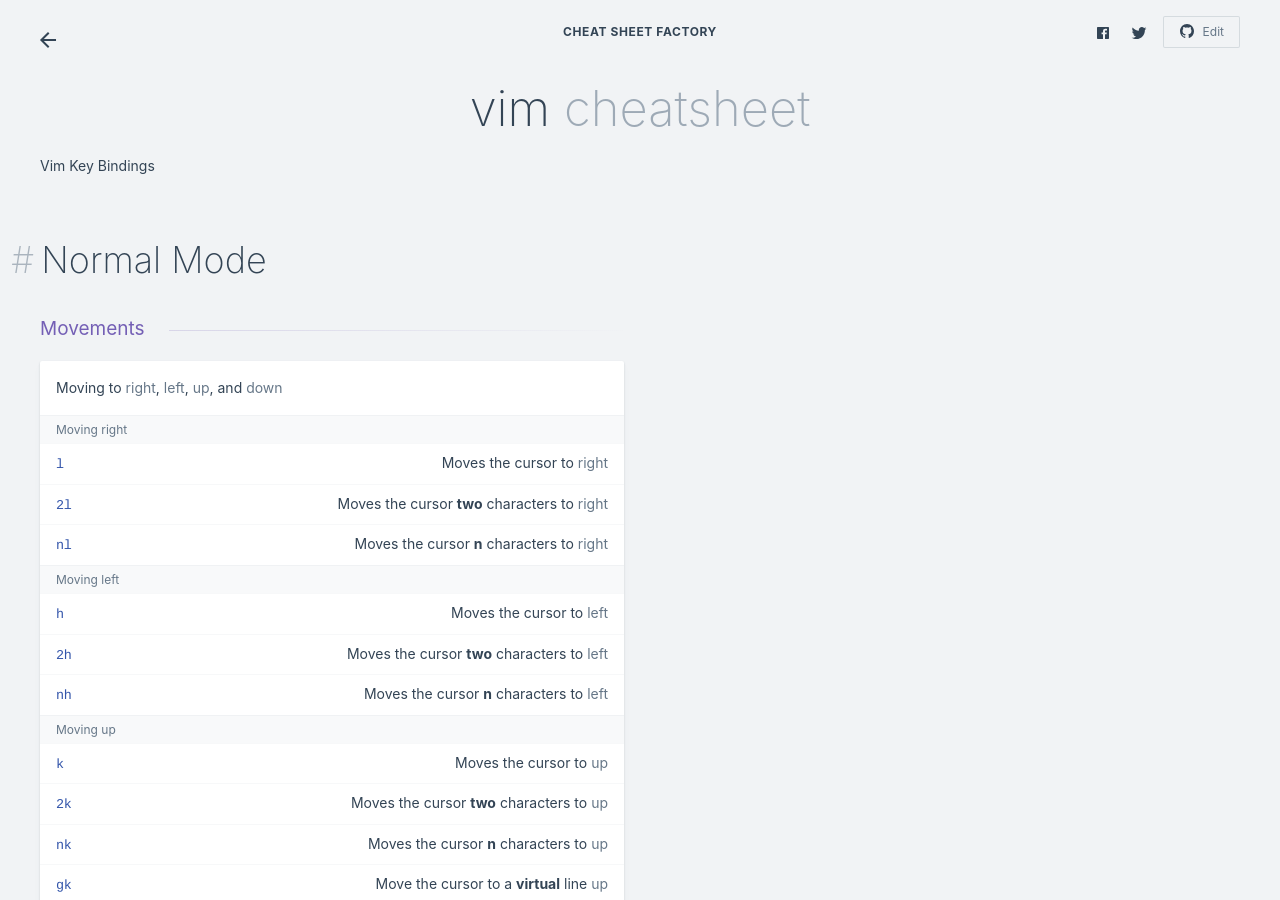
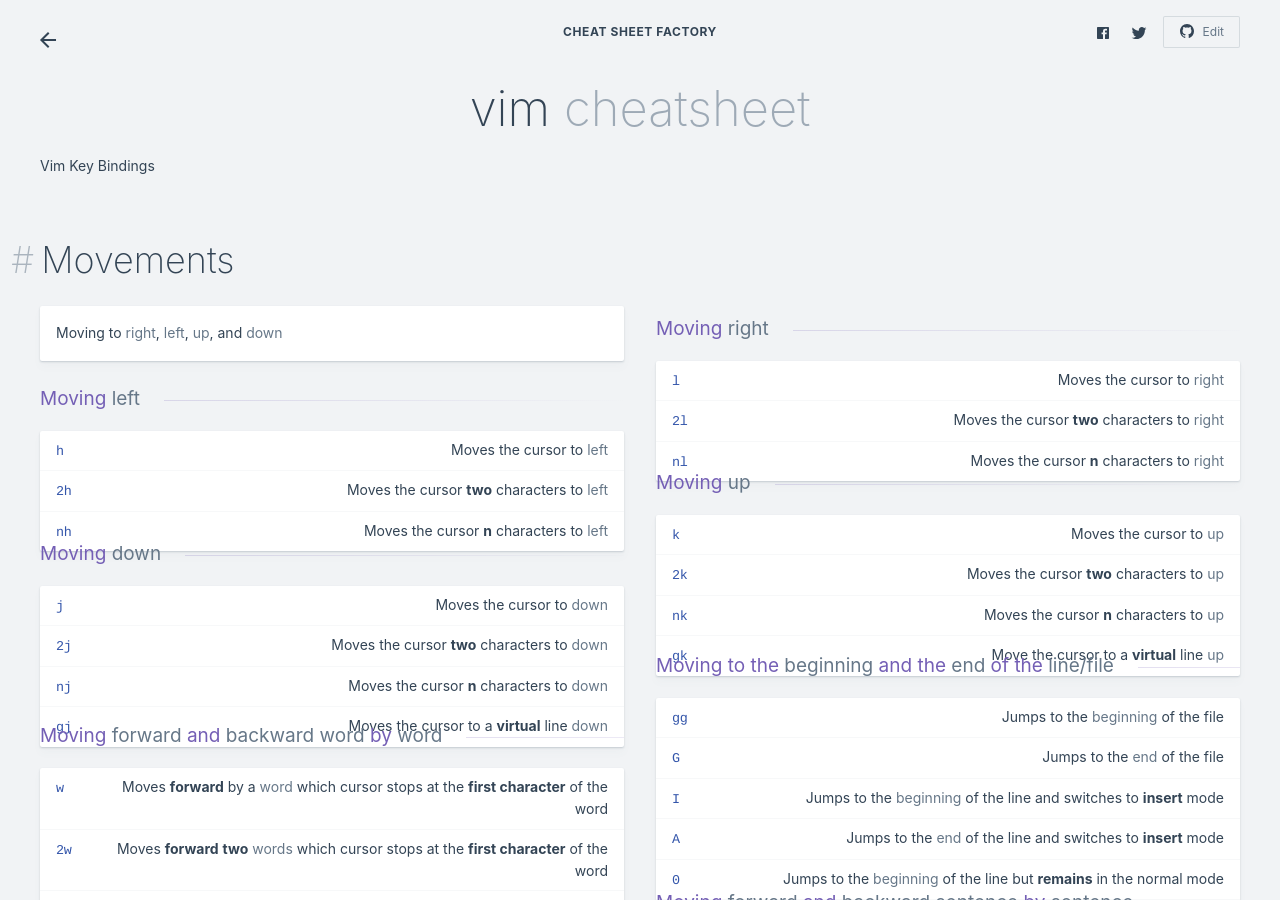
Before and after one commit to kasramp/cheat-sheet-factory, a Jekyll site: the page built from linux/vim.md, in a window 1280 px wide and 900 px high. Built offline with Jekyll 4.4.1, drawn with Linux system fonts in a browser that asks for light colours.

Commit message:
Fix the heading for Vim cheat sheet

```diff
--- a/linux/vim.md
+++ b/linux/vim.md
@@ -17,39 +17,37 @@ Shortcuts
 {: .-two-column}
 
 
-## Normal Mode
-
-### Movements
+## Movements
 
 Moving to *right*, *left*, *up*, and *down*
 
-#### Moving *right*
+### Moving *right*
 
 | `l` | Moves the cursor to *right* |
 | `2l` | Moves the cursor **two** characters to *right* |
 | `nl` | Moves the cursor **n** characters to *right* |
 
-#### Moving *left*
+### Moving *left*
 
 | `h` | Moves the cursor to *left* |
 | `2h` | Moves the cursor **two** characters to *left* |
 | `nh` |Moves the cursor **n** characters to *left* |
 
-#### Moving *up*
+### Moving *up*
 
 | `k` | Moves the cursor to *up* |
 | `2k` | Moves the cursor **two** characters to *up* |
 | `nk` | Moves the cursor **n** characters to *up* |
 | `gk` | Move the cursor to a **virtual** line *up* |
 
-#### Moving *down*
+### Moving *down*
 
 | `j` | Moves the cursor to *down* |
 | `2j` | Moves the cursor **two** characters to *down* |
 | `nj` | Moves the cursor **n** characters to *down* |
 | `gj` | Moves the cursor to a **virtual** line *down* |
 
-#### Moving to the *beginning* and the *end* of the *line/file*
+### Moving to the *beginning* and the *end* of the *line/file*
 
 | `gg` | Jumps to the *beginning* of the file |
 | `G` | Jumps to the *end* of the file |
@@ -58,7 +56,7 @@ Moving to *right*, *left*, *up*, and *down*
 | `0` | Jumps to the *beginning* of the line but **remains** in the normal mode |
 | `$` | Jumps to the *end* of the line but **remains** in the normal mode |
 
-#### Moving *forward* and *backward* *word* by *word*
+### Moving *forward* and *backward* *word* by *word*
 
 | `w` | Moves **forward** by a *word* which cursor stops at the **first character** of the word |
 | `2w` | Moves **forward** **two** *words* which cursor stops at the **first character** of the word |
@@ -70,29 +68,29 @@ Moving to *right*, *left*, *up*, and *down*
 | `2b` | Moves **backward** by **two** *words* |
 | `nb` | Moves **backward** by **n** *words* |
 
-#### Moving *forward* and *backward* *sentence* by *sentence*
+### Moving *forward* and *backward* *sentence* by *sentence*
 
 | `)` | Moves **forward** by a sentence without leaving normal mode |
 | `(` | Moves **backward** by a sentence without leaving normal mode |
 
-#### Moving *forward* and *backward* *paragraph* by *paragraph*
+### Moving *forward* and *backward* *paragraph* by *paragraph*
 
 | `}` | Moves **forward** by a paragraph without leaving normal mode |
 | `{` | Moves **backward** by a paragraph without leaving normal mode |
 
-#### Moving *forward* and *backward* *page* by *page*
+### Moving *forward* and *backward* *page* by *page*
 
 | `Ctrl + f` | Moves **forward** by a page without leaving normal mode |
 | `Ctrl + b` | Moves **backward** by a page without leaving normal mode |
 | `Ctrl + d` | Moves **forward** by a half page without leaving normal mode (page down) |
 | `Ctrl + u` | Moves **backward** by a half page without leaving normal mode (page up) |
 
-#### Moving *beginning* and *end* the document
+### Moving *beginning* and *end* the document
 
 | `[` | Move to the **beginning** of the document |
 | `]` | Moves to the **end** of the document |
 
-#### Moving *back* and *forth* in code
+### Moving *back* and *forth* in code
 
 | `%` | Move to the matching bracket or parentheses |
 
```
